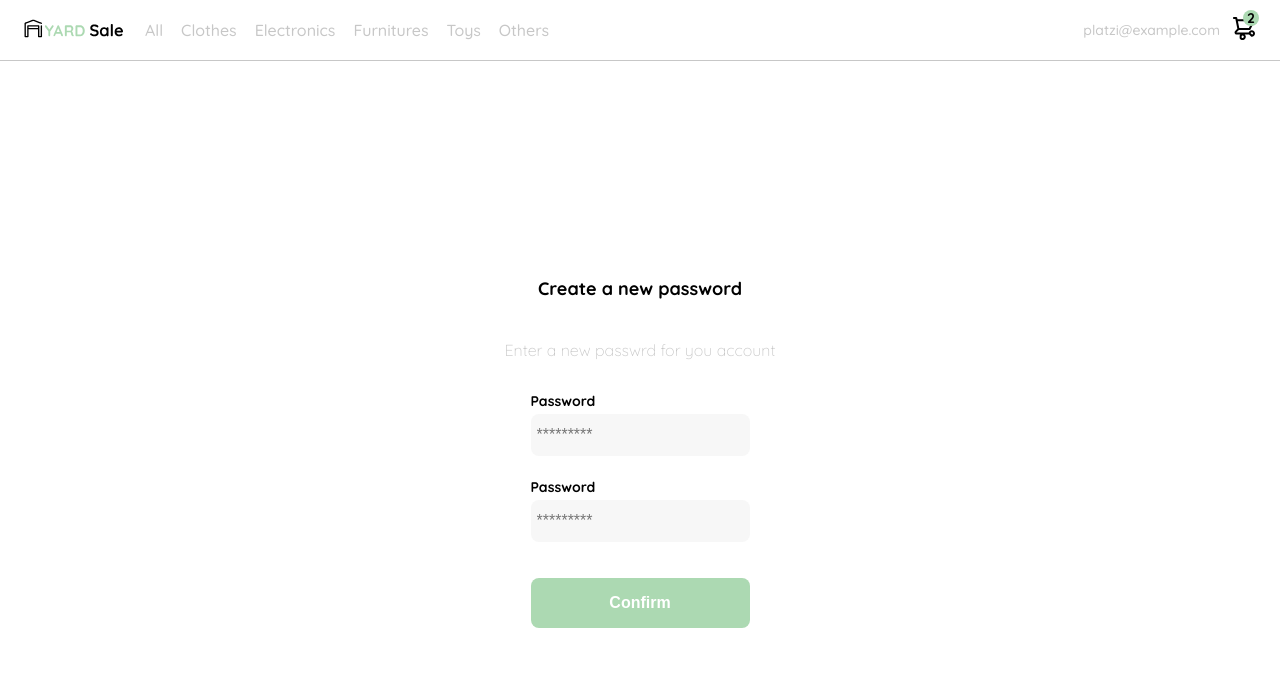
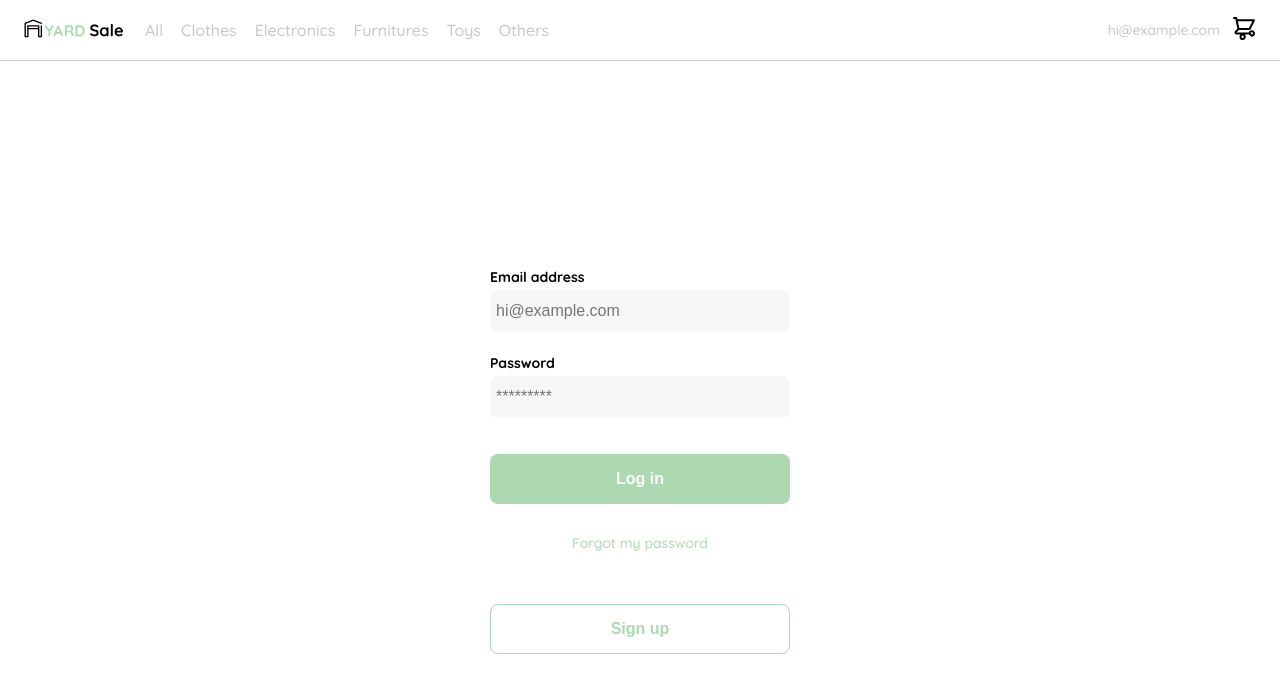
Before and after one commit to vanecordero/React_shop, a React app: page /login in a window 1280 px wide. Shown: the top 692 px of the page. Built offline with nearby package versions, Linux system fonts and the light colour scheme.

Commit message:
:sparkles: [ADD]: create context, add cart total feature

```diff
--- a/src/components/Header.jsx
+++ b/src/components/Header.jsx
@@ -1,12 +1,15 @@
-import React, { useState } from "react";
+import React, { useState, useContext } from "react";
 import "@styles/Header.scss";
 import { Menu } from "@components/Menu";
 import icon_menu from "@icons/icon_menu.svg";
 import logo_yard from "@logos/logo_yard_sale.svg";
 import icon_shopping_cart from "@icons/icon_shopping_cart.svg";
+import { AppContext } from "@context/AppContext";
 
 export const Header = () => {
   const [toogle, setToogle] = useState(false);
+  const { state } = useContext(AppContext);
+
   const handleToogle = () => {
     setToogle(!toogle);
   };
@@ -42,11 +45,11 @@ export const Header = () => {
       <div className="navbar-right">
         <ul>
           <li className="navbar-email" onClick={handleToogle}>
-            platzi@example.com
+            hi@example.com
           </li>
           <li className="navbar-shopping-cart">
             <img src={icon_shopping_cart} alt="shopping cart" />
-            <div>2</div>
+            {state.cart.length > 0 ? <div>{state.cart.length}</div> : null}
           </li>
         </ul>
       </div>
--- a/src/components/ProductItem.jsx
+++ b/src/components/ProductItem.jsx
@@ -1,11 +1,14 @@
-import React, { useState } from "react";
+import React, { useContext } from "react";
 import "@styles/ProductItem.scss";
+import { AppContext } from "@context/AppContext";
 import bt_add_to_cart from "@icons/bt_add_to_cart.svg";
 import empty from "@icons/green_ferniture.png";
 
 export const ProductItem = ({ product }) => {
-  const [cart, setCart] = useState([]);
-  const handleClick = () => setCart([]);
+  const { addToCart } = useContext(AppContext);
+
+  const handleClick = (item) => addToCart(item);
+
   return (
     <div className="ProductItem">
       <img
@@ -17,7 +20,7 @@ export const ProductItem = ({ product }) => {
           <p>${product.price}</p>
           <p>{product.title}</p>
         </div>
-        <figure onClick={handleClick}>
+        <figure onClick={() => handleClick(product)}>
           <img src={bt_add_to_cart} alt="" />
         </figure>
       </div>
--- /dev/null
+++ b/src/context/AppContext.js
@@ -0,0 +1,3 @@
+import React from "react";
+
+export const AppContext = React.createContext({});
--- /dev/null
+++ b/src/hooks/useInitialState.js
@@ -0,0 +1,19 @@
+import { useState } from "react";
+
+const initialState = {
+  cart: [],
+};
+export const useInitialState = () => {
+  const [state, setState] = useState(initialState);
+
+  const addToCart = (payload) => {
+    setState({
+      ...state,
+      cart: [...state.cart, payload],
+    });
+  };
+  return {
+    state,
+    addToCart,
+  };
+};
--- a/src/pages/Login.jsx
+++ b/src/pages/Login.jsx
@@ -1,39 +1,51 @@
-import React from "react";
+import React, { useRef } from "react";
 import "@styles/Login.scss";
 import logo_yard_sale from "@logos/logo_yard_sale.svg";
 
 export const Login = () => {
+  const form = useRef(null);
+
+  const handleSubmit = (e) => {
+    e.preventDefault();
+    const formData = new FormData(form.current);
+    const data = {
+      username: formData.get("email"),
+      password: formData.get("password"),
+    };
+    console.log(data);
+  };
   return (
-    <div className="login">
-      <div className="form-container">
+    <div className="Login">
+      <div className="Login-container">
         <img src={logo_yard_sale} alt="logo" className="logo" />
-        <h1 className="title">Create a new password</h1>
-        <p className="subtitle">Enter a new passwrd for you account</p>
-        <form action="/" className="form">
+        <form action="/" className="form" ref={form}>
+          <label htmlFor="email" className="label">
+            Email address
+          </label>
+          <input
+            type="text"
+            name="email"
+            placeholder="hi@example.com"
+            className="input input-email"
+          />
           <label htmlFor="password" className="label">
             Password
           </label>
           <input
             type="password"
-            id="password"
+            name="password"
             placeholder="*********"
             className="input input-password"
           />
-          <label htmlFor="new-password" className="label">
-            Password
-          </label>
-          <input
-            type="password"
-            id="new-password"
-            placeholder="*********"
-            className="input input-password"
-          />
-          <input
-            type="submit"
-            value="Confirm"
+          <button
+            onClick={handleSubmit}
             className="primary-button login-button"
-          />
+          >
+            Log in
+          </button>
+          <a href="/">Forgot my password</a>
         </form>
+        <button className="secondary-button signup-button">Sign up</button>
       </div>
     </div>
   );
--- a/src/routes/App.jsx
+++ b/src/routes/App.jsx
@@ -1,21 +1,25 @@
 import React from "react";
 import { BrowserRouter, Routes, Route } from "react-router-dom";
-import "../styles/global.css";
-import { Layout } from "../containers/Layout";
-import { Home } from "../pages/Home";
-import { Login } from "../pages/Login";
-import { PasswordRecovery } from "../pages/PasswordRecovery";
-import { SendEmail } from "../pages/SendEmail";
-import { NewPassword } from "../pages/NewPassword";
-import { MyAccount } from "../pages/MyAccount";
-import { CreateAccount } from "../pages/CreateAccount";
-import { Checkout } from "../pages/Checkout";
-import { Orders } from "../pages/Orders";
-import { NotFound } from "../pages/NotFound";
-import "../styles/global.css";
+import "@styles/global.css";
+import { Layout } from "@containers/Layout";
+import { Home } from "@pages/Home";
+import { Login } from "@pages/Login";
+import { PasswordRecovery } from "@pages/PasswordRecovery";
+import { SendEmail } from "@pages/SendEmail";
+import { NewPassword } from "@pages/NewPassword";
+import { MyAccount } from "@pages/MyAccount";
+import { CreateAccount } from "@pages/CreateAccount";
+import { Checkout } from "@pages/Checkout";
+import { Orders } from "@pages/Orders";
+import { NotFound } from "@pages/NotFound";
+import { AppContext } from "@context/AppContext";
+import { useInitialState } from "@hooks/useInitialState";
 
 const App = () => {
+  const initialState = useInitialState();
   return (
+    <>
+      <AppContext.Provider value={initialState}>
         <BrowserRouter>
           <Layout>
             <Routes>
@@ -32,6 +36,8 @@ const App = () => {
             </Routes>
           </Layout>
         </BrowserRouter>
+      </AppContext.Provider>
+    </>
   );
 };
 
--- a/src/styles/Login.scss
+++ b/src/styles/Login.scss
@@ -1,12 +1,12 @@
 @use 'vars';
 
-.login {
+.Login {
 	width: 100%;
 	height: 100vh;
 	display: grid;
 	place-items: center;
 }
-.form-container {
+.Login-container {
 	display: grid;
 	grid-template-rows: auto 1fr auto;
 	width: 300px;
@@ -17,22 +17,16 @@
 	justify-self: center;
 	display: none;
 }
-.title {
-  font-size: var(--lg);
-  margin-bottom: 12px;
-  text-align: center;
-}
-.subtitle {
-  color: var(--very-light-pink);
-  font-size: var(--md);
-  font-weight: 300;
-  margin-top: 0;
-  margin-bottom: 32px;
-  text-align: center;
-}
 .form {
 	display: flex;
 	flex-direction: column;
+}
+.form a {
+	color: var(--hospital-green);
+	font-size: var(--sm);
+	text-align: center;
+	text-decoration: none;
+	margin-bottom: 52px;
 }
 .label {
 	font-size: var(--sm);
@@ -48,6 +42,9 @@
 	padding: 6px;
 	margin-bottom: 12px;
 }
+.input-email {
+	margin-bottom: 22px;
+}
 .primary-button {
 	background-color: var(--hospital-green);
 	border-radius: 8px;
@@ -59,9 +56,26 @@
 	font-weight: bold;
 	height: 50px;
 }
+.secondary-button {
+	background-color: var(--white);
+	border-radius: 8px;
+	border: 1px solid var(--hospital-green);
+	color: var(--hospital-green);
+	width: 100%;
+	cursor: pointer;
+	font-size: var(--md);
+	font-weight: bold;
+	height: 50px;
+}
 .login-button {
 	margin-top: 14px;
 	margin-bottom: 30px;
+}
+.login-button:hover{
+	background-color: #76bd7f;
+}
+.signup-button:hover{
+ background-color: #eefff0;
 }
 @media (max-width: 640px) {
 	.logo {
--- a/webpack.config.js
+++ b/webpack.config.js
@@ -17,11 +17,13 @@ module.exports = {
     extensions: [".js", ".jsx"],
     alias: {
       "@components": path.resolve(__dirname, "src/components/"),
-      "@container": path.resolve(__dirname, "src/containers/"),
+      "@containers": path.resolve(__dirname, "src/containers/"),
       "@pages": path.resolve(__dirname, "src/pages/"),
       "@styles": path.resolve(__dirname, "src/styles/"),
       "@icons": path.resolve(__dirname, "src/assets/icons/"),
       "@logos": path.resolve(__dirname, "src/assets/logos/"),
+      "@context": path.resolve(__dirname, "src/context/"),
+      "@hooks": path.resolve(__dirname, "src/hooks/"),
     },
   },
   //Las reglas de configuracion
```
Lines whose indentation alone changed are shown as unchanged.
